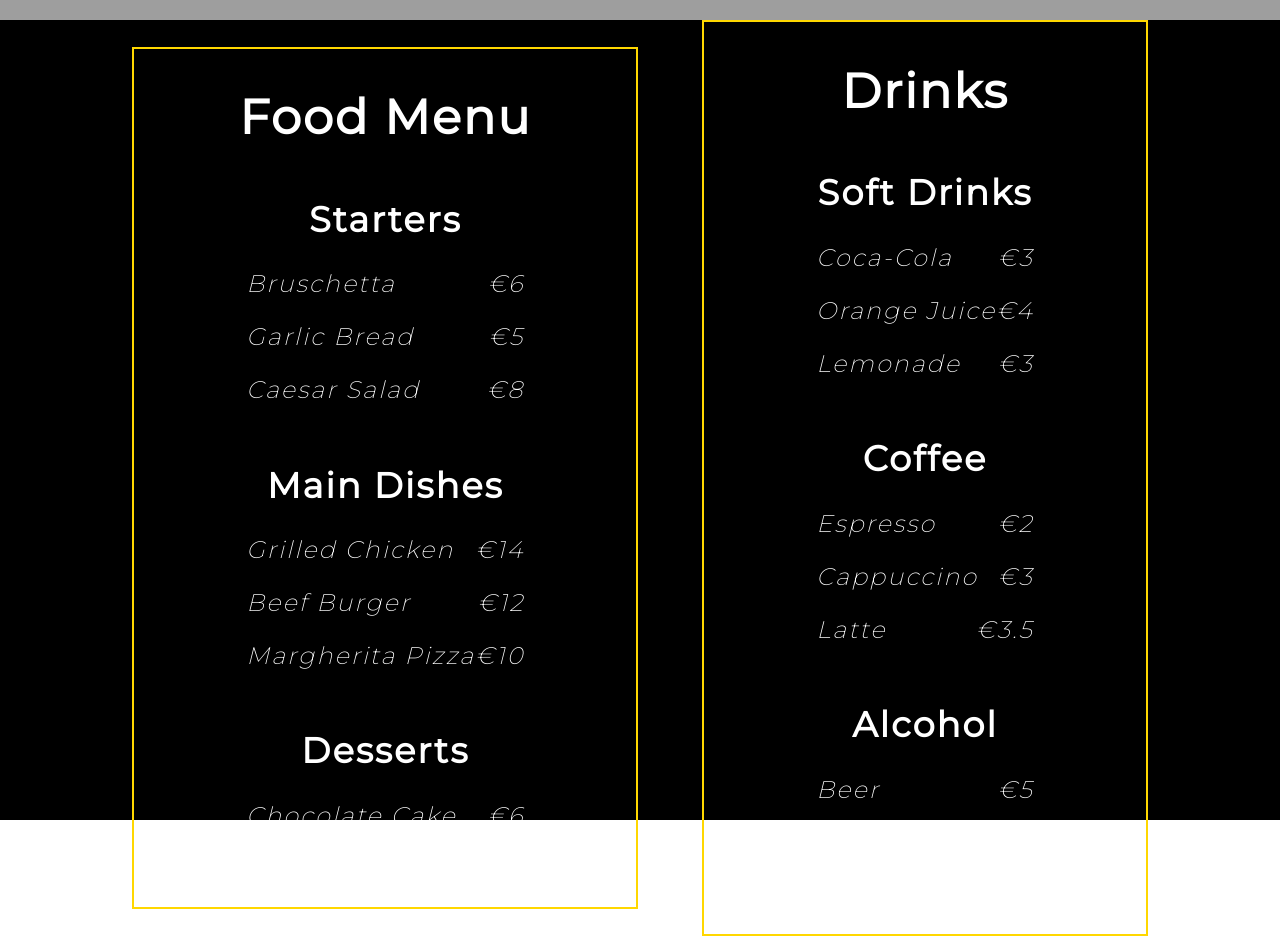
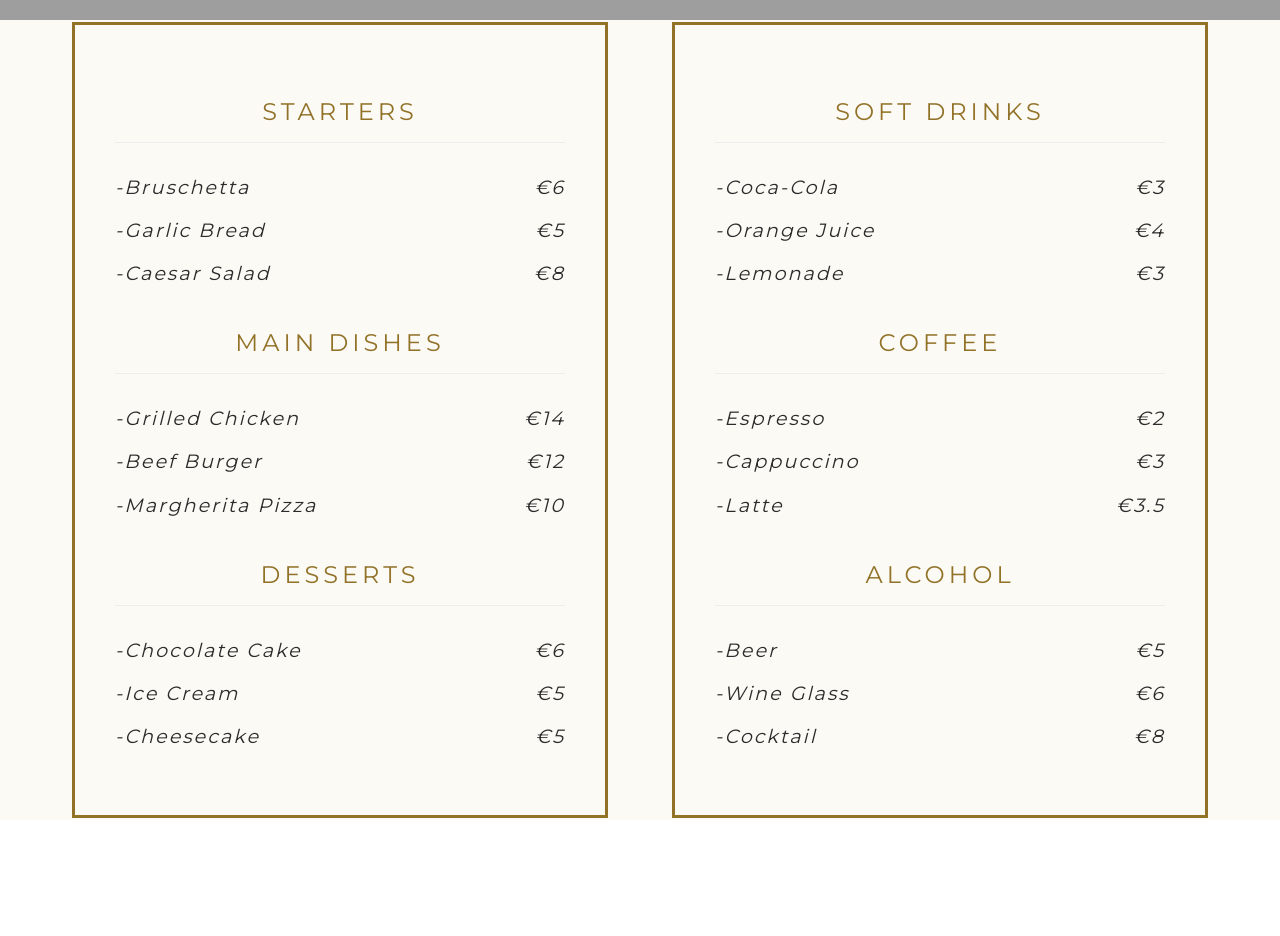
Before and after one commit to Elmatzidis/Restaurant-Page, a website built with webpack: page src/template.html in a window 1280 px wide. Shown: the part 780-1716 px from the top of the page. After the commit the page ends 1600 px from the top, so only its background shows below. Built offline with nearby package versions, Linux system fonts and the light colour scheme; grey boxes are pictures that could not be loaded.

Commit message:
Improve catalog and navigation design

```diff
--- a/src/index.js
+++ b/src/index.js
@@ -24,76 +24,72 @@ function loadNavigation() {
   </div>`;
 }
 
+function loadCatalog() {
+  const catalog = document.createElement("div");
+  const sectionA = document.createElement("div");
 
-function loadCatalog(){
-  const catalog=document.createElement("div")
-  const sectionA=document.createElement("div")
+  sectionA.classList.add("section");
 
-  sectionA.classList.add("section")
-
-
-  sectionA.innerHTML=`
+  sectionA.innerHTML = `
   <div class="catalog-box">
     <div class="catalog">
-      <h2>Food Menu</h2>
-
   <div class="menu-section">
     <h3>Starters</h3>
-    <p><span>Bruschetta</span> <span>€6</span></p>
-    <p><span>Garlic Bread</span> <span>€5</span></p>
-    <p><span>Caesar Salad</span> <span>€8</span></p>
+    <p><span>-Bruschetta</span> <span>€6</span></p>
+    <p><span>-Garlic Bread</span> <span>€5</span></p>
+    <p><span>-Caesar Salad</span> <span>€8</span></p>
   </div>
 
   <div class="menu-section">
     <h3>Main Dishes</h3>
-    <p><span>Grilled Chicken</span> <span>€14</span></p>
-    <p><span>Beef Burger</span> <span>€12</span></p>
-    <p><span>Margherita Pizza</span> <span>€10</span></p>
+    <p><span>-Grilled Chicken</span> <span>€14</span></p>
+    <p><span>-Beef Burger</span> <span>€12</span></p>
+    <p><span>-Margherita Pizza</span> <span>€10</span></p>
   </div>
 
   <div class="menu-section">
     <h3>Desserts</h3>
-    <p><span>Chocolate Cake</span> <span>€6</span></p>
-    <p><span>Ice Cream</span> <span>€5</span></p>
+    <p><span>-Chocolate Cake</span> <span>€6</span></p>
+    <p><span>-Ice Cream</span> <span>€5</span></p>
+    <p><span>-Cheesecake</span> <span>€5</span></p>
   </div>
 </div>
 
 
 <div class="catalog">
-  <h2>Drinks</h2>
 
   <div class="menu-section">
     <h3>Soft Drinks</h3>
-    <p><span>Coca-Cola</span> <span>€3</span></p>
-    <p><span>Orange Juice</span> <span>€4</span></p>
-    <p><span>Lemonade</span> <span>€3</span></p>
+    <p><span>-Coca-Cola</span> <span>€3</span></p>
+    <p><span>-Orange Juice</span> <span>€4</span></p>
+    <p><span>-Lemonade</span> <span>€3</span></p>
   </div>
 
   <div class="menu-section">
     <h3>Coffee</h3>
-    <p><span>Espresso</span> <span>€2</span></p>
-    <p><span>Cappuccino</span> <span>€3</span></p>
-    <p><span>Latte</span> <span>€3.5</span></p>
+    <p><span>-Espresso</span> <span>€2</span></p>
+    <p><span>-Cappuccino</span> <span>€3</span></p>
+    <p><span>-Latte</span> <span>€3.5</span></p>
   </div>
 
   <div class="menu-section">
     <h3>Alcohol</h3>
-    <p><span>Beer</span> <span>€5</span></p>
-    <p><span>Wine Glass</span> <span>€6</span></p>
-    <p><span>Cocktail</span> <span>€8</span></p>
+    <p><span>-Beer</span> <span>€5</span></p>
+    <p><span>-Wine Glass</span> <span>€6</span></p>
+    <p><span>-Cocktail</span> <span>€8</span></p>
   </div>
     </div>
   </div>
-  `
+  `;
 
-  main.appendChild(sectionA)
-  main.appendChild(catalog)
+  main.appendChild(sectionA);
+  main.appendChild(catalog);
 }
 
 function loadPage() {
   pageCreate();
   loadNavigation();
-  loadCatalog()
+  loadCatalog();
 }
 
 loadPage();
--- a/src/style.css
+++ b/src/style.css
@@ -4,7 +4,7 @@ body {
   padding: 0;
   box-sizing: border-box;
   font-family: "Montserrat", sans-serif;
-  letter-spacing: 2px; /* Key for the luxury look */
+  letter-spacing: 2px;
 }
 
 .content {
@@ -18,9 +18,13 @@ body {
 .nav {
   width: 100%;
   min-height: 8vh;
-  background-color: rgba(0, 0, 0, 0.643);
   display: flex;
   align-items: center;
+  backdrop-filter: blur(20px);
+  background-color: #000000ee;
+  box-shadow: 0px 3px 30px -15px #fff;
+  position:fixed;
+
 }
 
 .menu-container {
@@ -41,15 +45,14 @@ body {
 }
 
 .menu-container ul li a {
-  color: white;
   text-decoration: none;
   transition: 150ms;
   font-size: clamp(1rem, 2.5vw, 1.9rem);
 }
 
 .menu-container ul li a:hover {
-  color: #8b8989;
-  transform: scale(1.1);
+  color: #917228;
+  transform: scale(1.05);
 }
 
 a:visited {
@@ -59,8 +62,8 @@ a:visited {
 .section {
   width: 100%;
   min-height: 100vh;
-  background-color: #000;
   display: flex;
+  background-color: #fcfaf5;
 }
 
 .catalog-box {
@@ -76,36 +79,58 @@ a:visited {
 .catalog {
   display: flex;
   flex-direction: column;
-  justify-content: center;
-  color: white;
-  border: 2px solid gold;
-  min-height: 65vh;
+  border:3px solid #917228;
+  color: #2b2b2b;
+  padding: 3rem 2.5rem;
+  width: 100%;
+  max-width: 450px;
+  transition:  0.3s ease;
 }
 
-.catalog h2 {
-  text-align: center;
-  margin-bottom: 1rem;
-  font-size: 3rem;
-}
-
-.menu-section {
-  padding-left: 7rem;
-  padding-right: 7rem;
+.catalog:hover {
+  transform: translate(15px ,-10px);
+  box-shadow: -25px 20px 10px #000000ad;
 }
 
 .menu-section h3 {
-  font-weight: bold;
-  margin-bottom: 0.5rem;
-  padding-bottom: 0.3rem;
+  font-weight: 400;
   text-align: center;
-  text-decoration: none;
-  font-size: 2.2rem;
+  text-transform: uppercase;
+  letter-spacing: 4px;
+  color: #917228;
+  font-size: 1.5rem;
+  border-bottom: 1px solid #eee;
+  margin-bottom: 2rem;
+  padding-bottom: 1rem;
 }
 
 .menu-section p {
   display: flex;
-  font-weight: 100;
   justify-content: space-between;
-  font-size: clamp(0.9rem, 2vw, 1.5rem);
+  align-items: baseline;
   font-style: italic;
+  margin: 1.2rem 0;
+  font-size: 1.2rem;
+  position: relative;
 }
+
+.menu-section p::after {
+  content: "";
+  position: absolute;
+  bottom: 0;
+  left: 0;
+  width: 100%;
+  height: 1px;
+  background-color: goldenrod;
+  transform: scaleX(0);
+  transition: transform 250ms;
+  transform-origin: right center;
+  box-shadow: 0 0 5px goldenrod;
+}
+
+
+.menu-section p:hover::after {
+  transform: scaleX(1);
+  transform-origin: left center;
+  transition-duration: 0.4s;
+}
```
